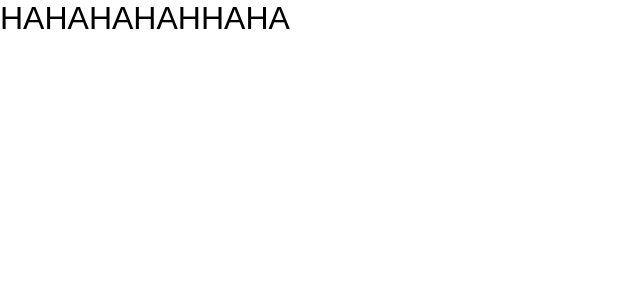
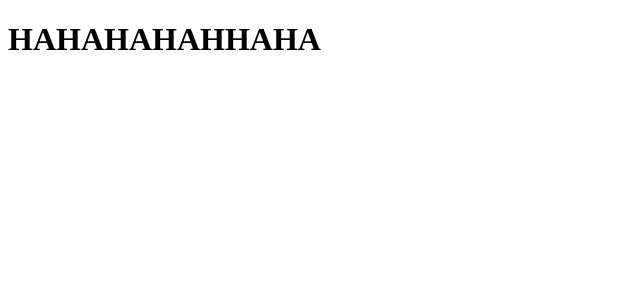
Before and after one commit to askpradana/myiradat-frontend-portal, a Next.js app: page / in a window 1280 px wide. Shown: the top 300 px of the page, without its empty margins (0-640 px from the left). Built offline with nearby package versions, Linux system fonts and the light colour scheme.

Commit message:
+theme provider

```diff
--- a/package.json
+++ b/package.json
@@ -13,7 +13,7 @@
     "antd": "^5.26.3",
     "jwt-decode": "^4.0.0",
     "lucide-react": "^0.525.0",
-    "next": "15.3.4",
+    "next": "^15.3.4",
     "react": "^19.0.0",
     "react-dom": "^19.0.0"
   },
--- a/src/app/layout.tsx
+++ b/src/app/layout.tsx
@@ -1,24 +1,29 @@
-import 'antd/dist/reset.css'
+'use client'
+
+import { ConfigProvider } from 'antd'
+import { themeConfig } from '@/config/theme'
+import { AuthProvider } from '@/context/AuthContext'
+import { ModalProvider } from '@/context/ModalContext'
 import { LoadingProvider } from '@/context/LoadingContext'
-import { ModalProvider } from '@/context/ModalContext'
-import { AuthProvider } from '@/context/AuthContext'
+import { Nunito_Sans } from 'next/font/google'
 
+const nunito = Nunito_Sans({
+  subsets: ['latin'],
+  variable: '--font-nunito',
+  display: 'swap',
+})
 
-export default function RootLayout({
-  children,
-}: {
-  children: React.ReactNode
-}) {
+export default function RootLayout({ children }: { children: React.ReactNode }) {
   return (
-    <html lang="en">
+    <html lang="en" className={nunito.variable}>
       <body>
-        <AuthProvider>
-          <ModalProvider>
-            <LoadingProvider>
-              {children}
-            </LoadingProvider>
-          </ModalProvider>
-        </AuthProvider>
+        <ConfigProvider theme={themeConfig}>
+          <AuthProvider>
+            <ModalProvider>
+              <LoadingProvider>{children}</LoadingProvider>
+            </ModalProvider>
+          </AuthProvider>
+        </ConfigProvider>
       </body>
     </html>
   )
--- /dev/null
+++ b/src/config/theme.ts
@@ -0,0 +1,23 @@
+import { theme } from 'antd'
+
+export const themeConfig = {
+  algorithm: theme.defaultAlgorithm, // You can also use theme.darkAlgorithm
+  token: {
+    colorPrimary: '#00b96b',
+    borderRadius: 8,
+    fontFamily: 'Nunito Sans, sans-serif',
+    fontSize: 14,
+  },
+  components: {
+    Button: {
+      controlHeight: 40,
+      borderRadius: 6,
+    },
+    Input: {
+      colorBorder: '#ddd',
+    },
+    Modal: {
+      padding: 16,
+    },
+  },
+}
```
Also changed, not shown: 1 other file (tests, documents, lock files or other folders).
